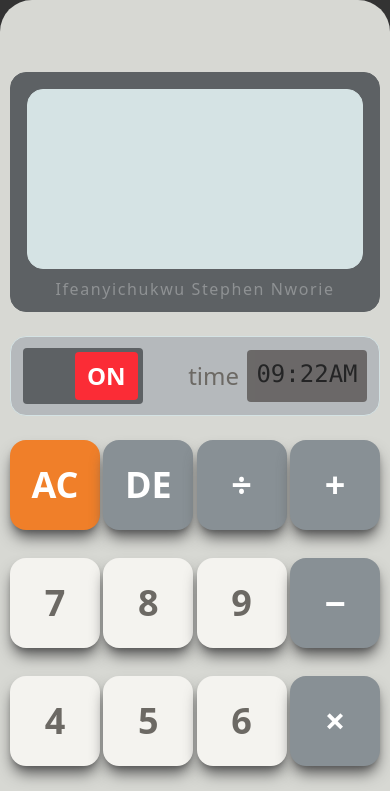
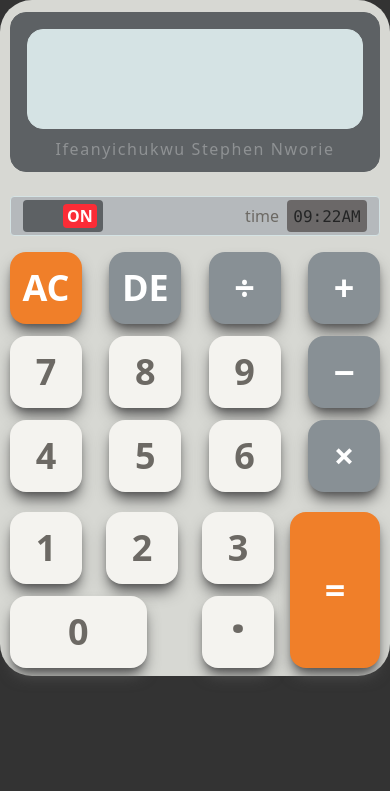
Before and after one commit to nwories/simple-calculator, a website: page index.html in a window 390 px wide. Shown: the top 791 px of the page. Drawn offline with Linux system fonts and the light colour scheme.

Commit message:
calculator buttons resizing

```diff
--- a/index.html
+++ b/index.html
@@ -9,110 +9,110 @@
   </head>
   <body class="bg-[#333333] flex justify-center items-center">
     <!-- calculator container -->
-    <div class="container bg-[#d7d8d3] w-full h-full px-2.5 py-15 rounded-4xl md:w-[29em] md:py-1">
+    <div class="container bg-[#d7d8d3] w-full h-full px-2.5 py-2 rounded-4xl md:w-[29em] md:py-1">
       <!-- screen container -->
       <div
-        class="calculator h-60 md:h-45 bg-[#5d6164] w-full mt-3 border border-[#5d6164] rounded-2xl p-4 my-6 md:my-3"
+        class="calculator h-40 md:h-45 bg-[#5d6164] w-full mt-1 border border-[#5d6164] rounded-2xl p-4 my-6 md:my-3"
       >
         <!-- screen -->
         <input
-          class="px-3 h-45 md:h-30 w-full bg-[#d5e3e4] border border-[#d5e3e4] rounded-2xl display text-7xl text-end" type="text" disabled
+          class="px-3 h-25 md:h-30 w-full bg-[#d5e3e4] border border-[#d5e3e4] rounded-2xl display text-7xl text-end" type="text" disabled
           ></input>
           <div class=" tracking-widest text-center pt-2 text-white opacity-30">Ifeanyichukwu Stephen Nworie</div>
       </div>
       <!-- switch btn and clock -->
       <!-- switch -->
       <div
-        class="px-3 h-20 w-full bg-[#b5b9bc] my-4 md:my-0 border border-[#d5e3e4] rounded-2xl flex items-center justify-between"
+        class="px-3 h-10 md:h-20 w-full bg-[#b5b9bc] md:my-0 border border-[#d5e3e4] rounded md:rounded-2xl flex items-center justify-between"
       >
         <button
-          class="switch bg-[#5d6164] w-30 flex rounded items-center p-1 text-2xl"
+          class="switch bg-[#5d6164] w-20 md:w-30 flex rounded items-center p-1 text-[1em] md:text-2xl"
         >
-          <span class="switch-on check bg-red-500 rounded p-2 px-3 relative left-12 grid text-white font-bold"
+          <span class="switch-on check bg-red-500 rounded md:p-2 md:px-3 px-1 relative left-9 md:left-12 grid text-white font-bold"
             >ON</span
           >
-          <span class="switch-off rounded bg-red-500 p-2 ml-1 hidden text-white font-bold">OFF</span>
+          <span class="switch-off rounded bg-red-500 md:p-2 ml-1 px-1 hidden text-white font-bold">OFF</span>
         </button>
         <!-- clock -->
         <div class="clock-container flex items-center">
-          <div class="mx-2 text-2xl text-[#6c6964] time">time</div>
-          <div class="font-mono w-30 rounded h-13 bg-[#595554] display-time text-center pt-2 text-2xl opacity-80"></div>
+          <div class="mx-2 text-[1em] md:text-2xl text-[#6c6964] time">time</div>
+          <div class="font-mono w-20 md:w-30 rounded h-8 md:h-13 bg-[#595554] display-time text-center pt-[0.3em] md:pt-2 text-[1em] md:text-2xl opacity-80"></div>
         </div>
       </div>
       <!-- calculator buttons -->
       <!-- first three button rows -->
-      <div class="mt-6 md:mt-3">
+      <div class="mt-4 md:mt-3">
         <!-- 1st row btn -->
         <div
-          class="btn-row-container flex justify-between text-4xl font-bold text-white mb-7 md:mb-4"
+          class="btn-row-container flex justify-between text-4xl font-bold text-white mb-2 md:mb-4"
         >
           <button
-            class="bg-[#f07f29] rounded-2xl w-[2.5em] h-[2.5em] shadow-lg shadow-[#555555] clear"
+            class="bg-[#f07f29] rounded-2xl  w-[2em] h-[2em] md:w-[2.5em] md:h-[2.5em] shadow-lg shadow-[#555555] clear"
           >
             AC
           </button>
           <button
-            class="bg-[#889095] rounded-2xl w-[2.5em] h-[2.5em] shadow-lg shadow-[rgb(85,85,85)] delete"
+            class="bg-[#889095] rounded-2xl  w-[2em] h-[2em] md:w-[2.5em] md:h-[2.5em] shadow-lg shadow-[rgb(85,85,85)] delete"
           >
             DE
           </button>
           <button
-            class="bg-[#889095] rounded-2xl w-[2.5em] h-[2.5em] shadow-lg shadow-[#555555]" onclick="insertData(`/`)"
+            class="bg-[#889095] rounded-2xl  w-[2em] h-[2em] md:w-[2.5em] md:h-[2.5em] shadow-lg shadow-[#555555]" onclick="insertData(`/`)"
           >
             &divide;
           </button>
           <button
-            class="bg-[#889095] rounded-2xl w-[2.5em] h-[2.5em] shadow-lg shadow-[#555555]" onclick="insertData(`+`)"
+            class="bg-[#889095] rounded-2xl  w-[2em] h-[2em] md:w-[2.5em] md:h-[2.5em] shadow-lg shadow-[#555555]" onclick="insertData(`+`)"
           >
             +
           </button>
         </div>
         <!-- 2nd row btn -->
         <div
-          class="btn-row-container flex justify-between text-4xl font-bold text-[#6c6964] mt-3 mb-7 md:mb-4"
+          class="btn-row-container flex justify-between text-4xl font-bold text-[#6c6964] mt-3 mb-2 md:mb-4"
         >
           <button
-            class="bg-[#f4f3ef] rounded-2xl w-[2.5em] h-[2.5em] shadow-lg shadow-[#555555]" onclick="insertData(7)"
+            class="bg-[#f4f3ef] rounded-2xl w-[2em] h-[2em] md:w-[2.5em] md:h-[2.5em] shadow-lg shadow-[#555555]" onclick="insertData(7)"
           >
             7
           </button>
           <button
-            class="bg-[#f4f3ef] rounded-2xl w-[2.5em] h-[2.5em] shadow-lg shadow-[#555555] number-btn" onclick="insertData(8)"
+            class="bg-[#f4f3ef] rounded-2xl w-[2em] h-[2em] md:w-[2.5em] md:h-[2.5em] shadow-lg shadow-[#555555] number-btn" onclick="insertData(8)"
           >
             8
           </button>
           <button
-            class="bg-[#f4f3ef] rounded-2xl w-[2.5em] h-[2.5em] shadow-lg shadow-[#555555] number-btn" onclick="insertData(9)"
+            class="bg-[#f4f3ef] rounded-2xl w-[2em] h-[2em] md:w-[2.5em] md:h-[2.5em] shadow-lg shadow-[#555555] number-btn" onclick="insertData(9)"
           >
             9
           </button>
           <button
-            class="bg-[#889095] text-white rounded-2xl w-[2.5em] h-[2.5em] shadow-lg shadow-[#555555] number-btn"  onclick="insertData(`-`)"
+            class="bg-[#889095] text-white rounded-2xl w-[2em] h-[2em] md:w-[2.5em] md:h-[2.5em] shadow-lg shadow-[#555555] number-btn"  onclick="insertData(`-`)"
           >
             &minus;
           </button>
         </div>
         <!-- 3rd row btn -->
         <div
-          class="btn-row-container flex justify-between text-4xl font-bold text-[#6c6964] mt-3 mb-7 md:mb-2"
+          class="btn-row-container flex justify-between text-4xl font-bold text-[#6c6964] mt-3 mb-2 md:mb-2"
         >
           <button
-            class="bg-[#f4f3ef] rounded-2xl w-[2.5em] h-[2.5em] shadow-lg shadow-[#555555]" onclick="insertData(4)"
+            class="bg-[#f4f3ef] rounded-2xl w-[2em] h-[2em] md:w-[2.5em] md:h-[2.5em] shadow-lg shadow-[#555555]" onclick="insertData(4)"
           >
             4
           </button>
           <button
-            class="bg-[#f4f3ef] rounded-2xl w-[2.5em] h-[2.5em] shadow-lg shadow-[#555555]" onclick="insertData(5)"
+            class="bg-[#f4f3ef] rounded-2xl w-[2em] h-[2em] md:w-[2.5em] md:h-[2.5em] shadow-lg shadow-[#555555]" onclick="insertData(5)"
           >
             5
           </button>
           <button
-            class="bg-[#f4f3ef] rounded-2xl w-[2.5em] h-[2.5em] shadow-lg shadow-[#555555]" onclick="insertData(6)"
+            class="bg-[#f4f3ef] rounded-2xl w-[2em] h-[2em] md:w-[2.5em] md:h-[2.5em] shadow-lg shadow-[#555555]" onclick="insertData(6)"
           >
             6
           </button>
           <button
-            class="bg-[#889095] text-white rounded-2xl w-[2.5em] h-[2.5em] shadow-lg shadow-[#555555]" onclick="insertData(`*`)"
+            class="bg-[#889095] text-white rounded-2xl w-[2em] h-[2em] md:w-[2.5em] md:h-[2.5em] shadow-lg shadow-[#555555]" onclick="insertData(`*`)"
           >
             &times;
           </button>
@@ -123,20 +123,20 @@
         <div class=" w-9/12">
           <!-- 4th row btn -->
         <div
-          class="btn-row-container flex justify-between text-4xl font-bold text-[#6c6964] mt-3 mb-7 md:mb-4"
+          class="btn-row-container flex justify-between text-4xl font-bold text-[#6c6964] mt-3 mb-2 md:mb-4"
         >
           <button
-            class="bg-[#f4f3ef] rounded-2xl w-[2.5em] h-[2.5em] shadow-lg shadow-[#555555]" onclick="insertData(1)"
+            class="bg-[#f4f3ef] rounded-2xl w-[2em] h-[2em] md:w-[2.5em] md:h-[2.5em] shadow-lg shadow-[#555555]" onclick="insertData(1)"
           >
             1
           </button>
           <button
-            class="bg-[#f4f3ef] rounded-2xl w-[2.5em] h-[2.5em] shadow-lg shadow-[#555555]" onclick="insertData(2)"
+            class="bg-[#f4f3ef] rounded-2xl w-[2em] h-[2em] md:w-[2.5em] md:h-[2.5em] shadow-lg shadow-[#555555]" onclick="insertData(2)"
           >
             2
           </button>
           <button
-            class="bg-[#f4f3ef] rounded-2xl w-[2.5em] h-[2.5em] shadow-lg shadow-[#555555]" onclick="insertData(3)"
+            class="bg-[#f4f3ef] rounded-2xl w-[2em] h-[2em] md:w-[2.5em] md:h-[2.5em] shadow-lg shadow-[#555555]" onclick="insertData(3)"
           >
             3
           </button>
@@ -149,13 +149,13 @@
           <!-- zero btn -->
           <div class="zero w-3/5">
             <button
-            class="bg-[#f4f3ef] rounded-2xl w-[5.8em] h-[2.5em] shadow-lg shadow-[#555555]" onclick="insertData(0)"
+            class="bg-[#f4f3ef] rounded-2xl w-[3.8em] h-[2em] md:w-[5.8em] md:h-[2.5em] shadow-lg shadow-[#555555]" onclick="insertData(0)"
           >
             0
           </button>
           </div>
           <button
-            class="bg-[#f4f3ef] text-6xl pt-5 font-bold rounded-2xl w-[1.5em] h-[1.5em] shadow-lg shadow-[#555555]" onclick="insertData(`.`)"
+            class="bg-[#f4f3ef] text-6xl pt-5 font-bold rounded-2xl w-[1.2em] h-[1.2em] md:w-[1.5em] md:h-[1.5em] shadow-lg shadow-[#555555]" onclick="insertData(`.`)"
           >
             &dot;
           </button>
```
Also changed, not shown: style/output.css.
